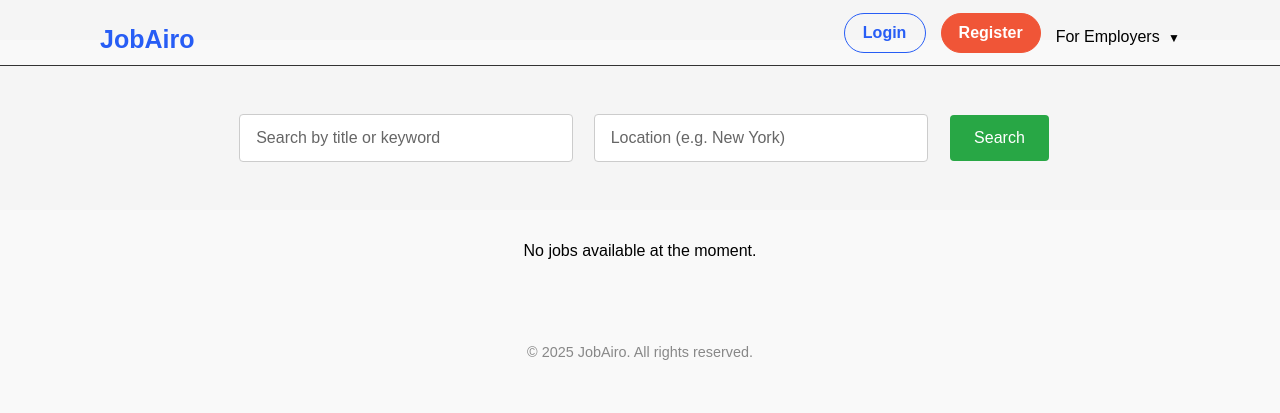
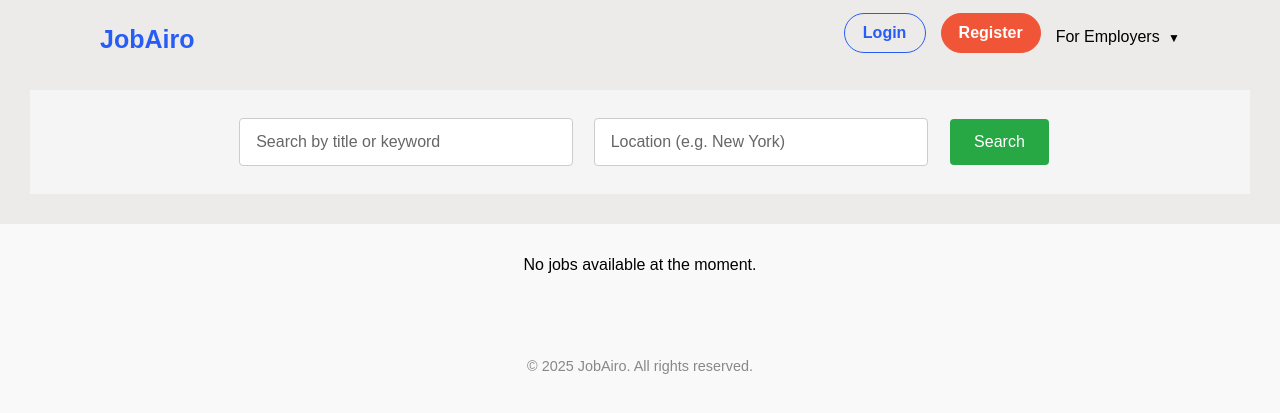
Before and after one commit to viveksingh1508/fastapiscrapeproject, a Python web app: template app/templates/jobs.html in a window 1280 px wide. Shown: the top 413 px of the page. Run offline with Jinja, Linux system fonts and the light colour scheme; the template is opened without the code that fills it, so the values that code supplies are empty.

Commit message:
removed the header separator

```diff
--- a/app/static/css/styles.css
+++ b/app/static/css/styles.css
@@ -7,21 +7,9 @@ body {
 }
 
 .main-header {
-  background-color: whitesmoke;
-  color: white;
-  padding: 20px;
+  background-color: #edeaea;
+  padding: 30px;
   position: relative;
-}
-
-hr.header-separator {
-  border: none;
-  border-top: 1px solid #333;
-  margin: 0;
-  width: 100vw;
-  position: relative;
-  left: 50%;
-  transform: translateX(-50%);
-  margin-top: 25px;
 }
 
 .btn-primary {
--- a/app/templates/base.html
+++ b/app/templates/base.html
@@ -11,10 +11,8 @@
     {% block head %}{% endblock %}
   </head>
   <body>
-    {% include "header.html" %}
-    <div><hr class="header-separator" /></div>
-
-    {% block content %}{% endblock %} {% include "footer.html" %}
+    {% include "header.html" %} {% block content %}{% endblock %} {% include
+    "footer.html" %}
 
     <!-- === Auto Refresh Token Script === -->
     <!-- <script src="/static/js/auth.js"></script> -->
```
